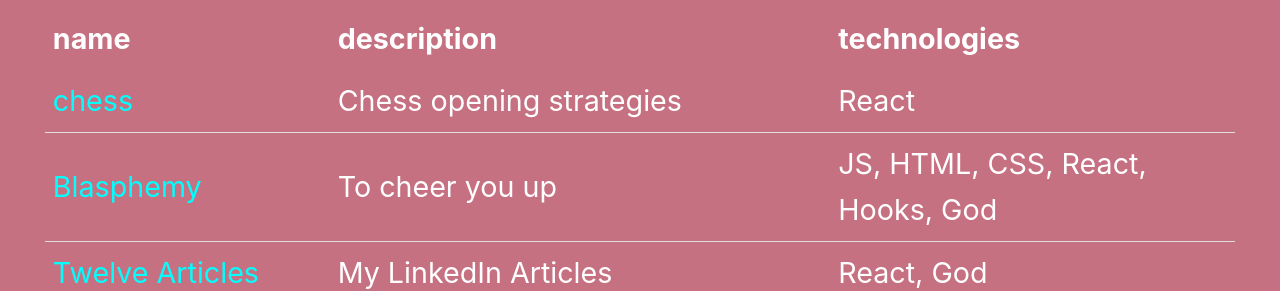
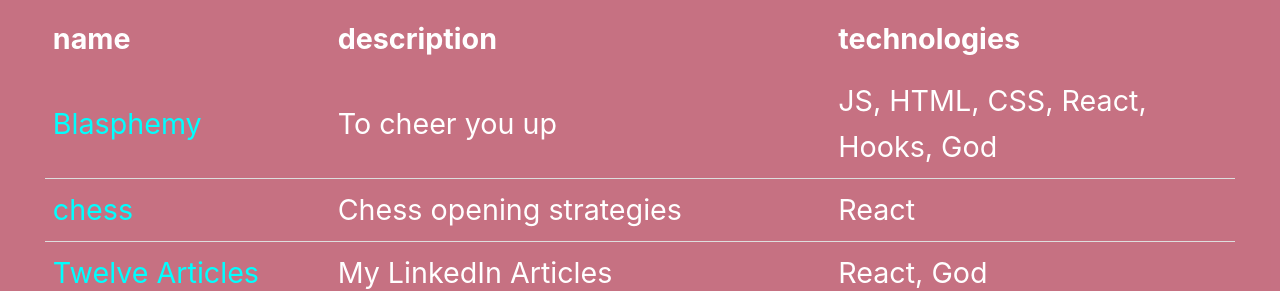
Before and after one commit to codejoy-wins/React-Portfolio, a React (Create React App) app: page / in a window 1280 px wide. Shown: the part 810-1101 px from the top of the page. Built offline with nearby package versions, Linux system fonts and the light colour scheme.

Commit message:
blasphemy first

```diff
--- a/src/App.js
+++ b/src/App.js
@@ -15,16 +15,16 @@ class App extends Component {
     },
     projects: [
       {
+        "name": "Blasphemy",
+        "lynk": "https://eloquent-meninsky-66f587.netlify.com/",
+        "desc": "To cheer you up",
+        "tech": "JS, HTML, CSS, React, Hooks, God"
+      },
+      {
         "name": "chess",
         "lynk": "https://happy-lamport-7d58dd.netlify.com/",
         "desc": "Chess opening strategies",
         "tech": "React"
-      },
-      {
-        "name": "Blasphemy",
-        "lynk": "https://eloquent-meninsky-66f587.netlify.com/",
-        "desc": "To cheer you up",
-        "tech": "JS, HTML, CSS, React, Hooks, God"
       },
       {
         "name": "Twelve Articles",
@@ -156,16 +156,16 @@ class App extends Component {
     // https://eloquent-meninsky-66f587.netlify.com/
     permaProjects: [
       {
+        "name": "Blasphemy",
+        "lynk": "https://eloquent-meninsky-66f587.netlify.com/",
+        "desc": "To cheer you up",
+        "tech": "JS, HTML, CSS, React, Hooks, God"
+      },
+      {
         "name": "chess",
         "lynk": "https://happy-lamport-7d58dd.netlify.com/",
         "desc": "Chess opening strategies",
         "tech": "React"
-      },
-      {
-        "name": "Blasphemy",
-        "lynk": "https://eloquent-meninsky-66f587.netlify.com/",
-        "desc": "To cheer you up",
-        "tech": "JS, HTML, CSS, React, Hooks, God"
       },
       {
         "name": "Twelve Articles",
```
